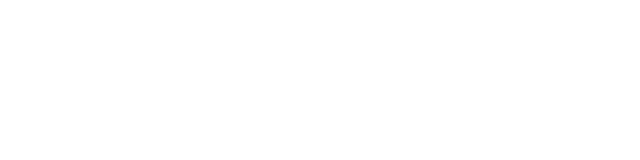
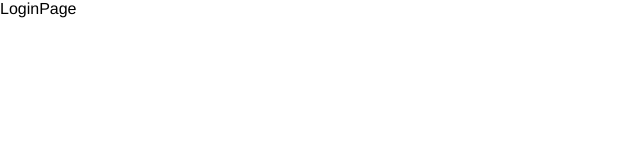
Before and after one commit to SAIKUMAR124/netflix_clone, a React (Create React App) app: page /login in a window 1280 px wide. Before the commit this address had no page. Shown: the top 160 px of the page, without its empty margins (0-640 px from the left). Built offline with nearby package versions, Linux system fonts and the light colour scheme.

Commit message:
created login page and routes

```diff
--- a/src/App.tsx
+++ b/src/App.tsx
@@ -1,6 +1,7 @@
 import { Route, BrowserRouter as Router, Routes } from "react-router-dom";
 import "./App.css";
 import Initial_page from "./components/initial_page/index";
+import LoginPage from "./components/login_page/LoginPage";
 
 function App() {
   return (
@@ -8,6 +9,7 @@
       <Router>
         <Routes>
           <Route path="/" element={<Initial_page />} />
+          <Route path="/login" element={<LoginPage />} />
         </Routes>
       </Router>
     </main>
--- /dev/null
+++ b/src/components/login_page/LoginPage.tsx
@@ -0,0 +1,9 @@
+import React from 'react'
+
+const LoginPage = () => {
+  return (
+    <div>LoginPage</div>
+  )
+}
+
+export default LoginPage
```
